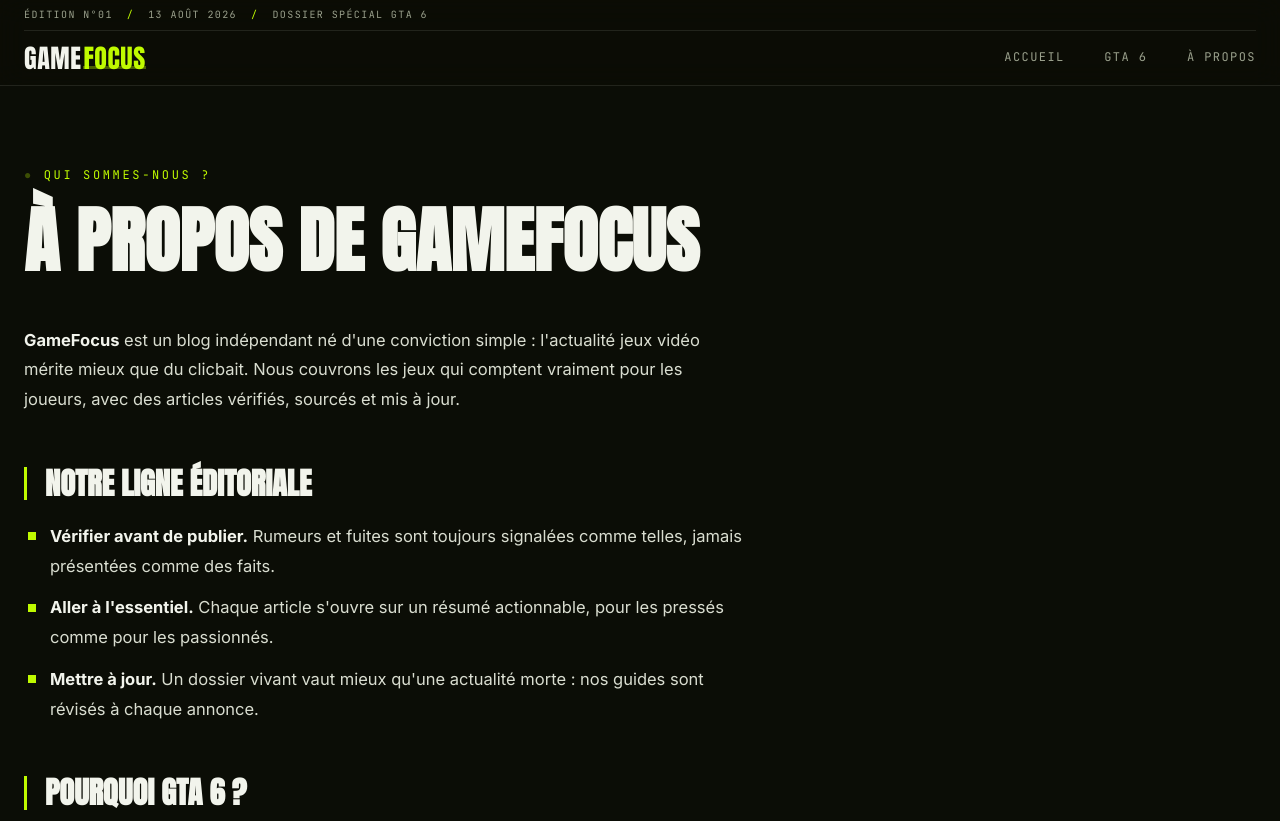
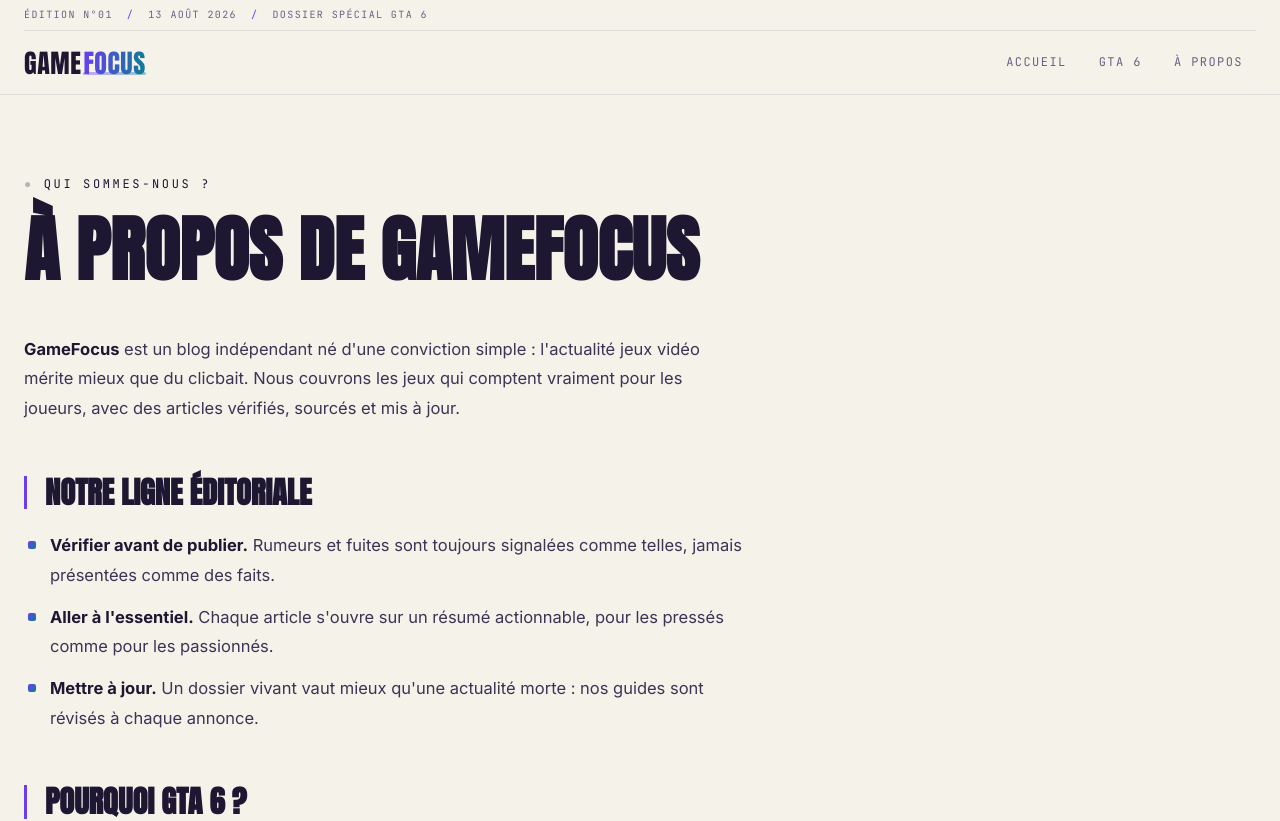
Before and after one commit to sam-johnny/gamefocus, a Next.js app: page /a-propos/ in a window 1280 px wide. Shown: the top 821 px of the page. Built offline with nearby package versions, Linux system fonts and the light colour scheme; a web font is replaced by a local one.

Commit message:
Refonte visuelle : design system clair/sombre automatique + direction artistique GTA 6

```diff
--- a/app/globals.css
+++ b/app/globals.css
@@ -1,26 +1,81 @@
 /* ============================================================
    GAMEFOCUS — Design system
-   Palette : noir forêt + néon lime, esprit magazine de nuit
+   Thème automatique clair/sombre (suit le système, choix manuel
+   mémorisé via [data-theme] sur <html>). Palette sombre : nuit
+   violette + cyan ; palette claire : papier chaud + violet profond.
+   Le dossier GTA 6 surcharge les accents (.game-gta-6).
    ============================================================ */
 
+/* ---------- Jetons : thème sombre (défaut) ---------- */
+
 :root {
-  --bg: #0b0d06;
-  --bg-raise: #12150a;
-  --bg-card: #151a0c;
-  --line: rgba(242, 244, 236, 0.1);
-  --line-strong: rgba(242, 244, 236, 0.22);
-  --text: #f2f4ec;
-  --muted: #9aa08c;
-  --accent: #bffa00;
-  --accent-soft: rgba(191, 250, 0, 0.12);
-  --accent-2: #fbff85;
-  --ink: #0b0d06;
+  --bg: #0c0a15;
+  --bg-raise: #141022;
+  --bg-card: #181228;
+  --line: rgba(237, 232, 255, 0.09);
+  --line-strong: rgba(237, 232, 255, 0.22);
+  --text: #f1edfc;
+  --muted: #9c93ba;
+  --prose: #d3cce6;
+  --accent: #a78bfa;
+  --accent-2: #6fe3f9;
+  --accent-soft: rgba(167, 139, 250, 0.13);
+  --ink: #120e20;
+  --header-bg: rgba(12, 10, 21, 0.78);
+  --footer-bg: #080612;
+  --shadow-card: 0 18px 44px rgba(4, 1, 14, 0.45);
   --ease: cubic-bezier(0.22, 1, 0.36, 1);
+  --radius: 18px;
+  color-scheme: dark;
 }
+
+/* ---------- Jetons : thème clair ---------- */
+
+[data-theme="light"] {
+  --bg: #f5f2ea;
+  --bg-raise: #fdfbf5;
+  --bg-card: #fffdf8;
+  --line: rgba(25, 17, 48, 0.1);
+  --line-strong: rgba(25, 17, 48, 0.24);
+  --text: #1e1732;
+  --muted: #6a6184;
+  --prose: #3c3455;
+  --accent: #6a3df0;
+  --accent-2: #0d7d95;
+  --accent-soft: rgba(106, 61, 240, 0.09);
+  --ink: #ffffff;
+  --header-bg: rgba(245, 242, 234, 0.82);
+  --footer-bg: #eae5d9;
+  --shadow-card: 0 16px 38px rgba(42, 28, 90, 0.13);
+  color-scheme: light;
+}
+
+@media (prefers-color-scheme: light) {
+  :root:not([data-theme="dark"]) {
+    --bg: #f5f2ea;
+    --bg-raise: #fdfbf5;
+    --bg-card: #fffdf8;
+    --line: rgba(25, 17, 48, 0.1);
+    --line-strong: rgba(25, 17, 48, 0.24);
+    --text: #1e1732;
+    --muted: #6a6184;
+    --prose: #3c3455;
+    --accent: #6a3df0;
+    --accent-2: #0d7d95;
+    --accent-soft: rgba(106, 61, 240, 0.09);
+    --ink: #ffffff;
+    --header-bg: rgba(245, 242, 234, 0.82);
+    --footer-bg: #eae5d9;
+    --shadow-card: 0 16px 38px rgba(42, 28, 90, 0.13);
+    color-scheme: light;
+  }
+}
+
+/* ---------- Base ---------- */
 
 * { box-sizing: border-box; margin: 0; padding: 0; }
 
-html { scroll-behavior: smooth; }
+html { scroll-behavior: smooth; scroll-padding-top: 118px; }
 
 body {
   background: var(--bg);
@@ -30,13 +85,23 @@
   line-height: 1.6;
   -webkit-font-smoothing: antialiased;
   overflow-x: hidden;
+  transition: background-color 0.35s var(--ease), color 0.35s var(--ease);
 }
 
 ::selection { background: var(--accent); color: var(--ink); }
 
+:focus-visible {
+  outline: 2px solid var(--accent);
+  outline-offset: 3px;
+  border-radius: 4px;
+}
+
 ::-webkit-scrollbar { width: 10px; }
 ::-webkit-scrollbar-track { background: var(--bg); }
-::-webkit-scrollbar-thumb { background: #2a2f1b; border-radius: 5px; }
+::-webkit-scrollbar-thumb {
+  background: color-mix(in srgb, var(--accent) 26%, var(--bg-raise));
+  border-radius: 5px;
+}
 ::-webkit-scrollbar-thumb:hover { background: var(--accent); }
 
 img { display: block; max-width: 100%; }
@@ -54,9 +119,9 @@
   position: sticky;
   top: 0;
   z-index: 50;
-  background: rgba(11, 13, 6, 0.82);
-  backdrop-filter: blur(14px);
-  -webkit-backdrop-filter: blur(14px);
+  background: var(--header-bg);
+  backdrop-filter: blur(16px);
+  -webkit-backdrop-filter: blur(16px);
   border-bottom: 1px solid var(--line);
 }
 
@@ -84,6 +149,12 @@
   gap: 24px;
 }
 
+.header-actions {
+  display: flex;
+  align-items: center;
+  gap: 26px;
+}
+
 .logo {
   font-family: var(--font-display), sans-serif;
   font-size: 26px;
@@ -95,24 +166,30 @@
 }
 
 .logo-game { color: var(--text); }
+
 .logo-focus {
-  color: var(--accent);
   position: relative;
+  background: linear-gradient(92deg, var(--accent), var(--accent-2));
+  -webkit-background-clip: text;
+  background-clip: text;
+  color: transparent;
 }
+
 .logo-focus::after {
   content: "";
   position: absolute;
   left: 0;
   right: 0;
-  bottom: 2px;
+  bottom: 1px;
   height: 3px;
-  background: var(--accent);
-  opacity: 0.35;
+  background: linear-gradient(90deg, var(--accent), var(--accent-2));
+  opacity: 0.4;
+  border-radius: 2px;
 }
 
 .main-nav {
   display: flex;
-  gap: 28px;
+  gap: 6px;
   font-family: var(--font-mono), monospace;
   font-size: 12px;
   letter-spacing: 0.12em;
@@ -121,24 +198,52 @@
 
 .main-nav a {
   color: var(--muted);
-  transition: color 0.25s var(--ease);
-  position: relative;
+  padding: 8px 13px;
+  border-radius: 999px;
+  transition: color 0.25s var(--ease), background-color 0.25s var(--ease);
 }
 
-.main-nav a::before {
-  content: "▸";
-  color: var(--accent);
-  opacity: 0;
-  margin-right: 4px;
-  transition: opacity 0.25s var(--ease);
+.main-nav a:hover {
+  color: var(--text);
+  background: var(--accent-soft);
 }
 
-.main-nav a:hover { color: var(--text); }
-.main-nav a:hover::before { opacity: 1; }
+/* Bouton de bascule de thème */
+
+.theme-toggle {
+  flex-shrink: 0;
+  width: 40px;
+  height: 40px;
+  display: grid;
+  place-items: center;
+  border-radius: 50%;
+  border: 1px solid var(--line-strong);
+  background: transparent;
+  color: var(--muted);
+  cursor: pointer;
+  transition: color 0.25s var(--ease), border-color 0.25s var(--ease), transform 0.25s var(--ease);
+}
+
+.theme-toggle:hover {
+  color: var(--accent);
+  border-color: var(--accent);
+  transform: rotate(18deg);
+}
+
+.theme-toggle svg { width: 18px; height: 18px; display: none; }
+.theme-toggle.is-auto .icon-auto,
+.theme-toggle.is-light .icon-sun,
+.theme-toggle.is-dark .icon-moon { display: block; }
 
 /* ============ Hero ============ */
+/* Le hero repose sur un visuel sombre : ses couleurs sont fixes,
+   indépendantes du thème clair/sombre. */
 
 .hero {
+  --hero-text: #f4f1ff;
+  --hero-muted: rgba(244, 241, 255, 0.74);
+  --hero-accent: #b79cff;
+  --hero-accent-2: #7df9ff;
   position: relative;
   min-height: 94svh;
   display: flex;
@@ -159,8 +264,8 @@
   position: absolute;
   inset: 0;
   background:
-    linear-gradient(180deg, rgba(11, 13, 6, 0.55) 0%, rgba(11, 13, 6, 0.05) 35%, rgba(11, 13, 6, 0.72) 72%, var(--bg) 100%),
-    radial-gradient(60% 60% at 20% 80%, rgba(11, 13, 6, 0.55), transparent 70%);
+    linear-gradient(180deg, rgba(10, 7, 20, 0.55) 0%, rgba(10, 7, 20, 0.05) 35%, rgba(10, 7, 20, 0.72) 72%, #0c0a15 100%),
+    radial-gradient(60% 60% at 20% 80%, rgba(10, 7, 20, 0.55), transparent 70%);
 }
 
 .particle-field {
@@ -180,7 +285,7 @@
   font-size: 12px;
   letter-spacing: 0.22em;
   text-transform: uppercase;
-  color: var(--accent);
+  color: var(--hero-accent);
   margin-bottom: 22px;
 }
 
@@ -207,12 +312,15 @@
   width: max-content;
 }
 
-.hero-title-top { color: var(--text); }
+.hero-title-top {
+  color: var(--hero-text);
+  text-shadow: 0 8px 44px rgba(6, 2, 16, 0.6);
+}
 
 .hero-title-bottom {
   color: transparent;
-  -webkit-text-stroke: 2px var(--accent);
-  text-stroke: 2px var(--accent);
+  -webkit-text-stroke: 2px var(--hero-accent);
+  text-stroke: 2px var(--hero-accent);
 }
 
 .hero-title-script {
@@ -222,23 +330,36 @@
   font-family: var(--font-serif), serif;
   font-style: italic;
   font-size: clamp(1.6rem, 4.6vw, 4rem);
-  color: var(--accent-2);
+  color: var(--hero-accent-2);
   margin-inline-start: clamp(1rem, 12vw, 12rem);
   margin-block-end: -0.45em;
   z-index: 2;
   transform: rotate(-4deg);
+  text-shadow: 0 4px 22px rgba(6, 2, 16, 0.55);
 }
 
 .hero-sub {
   max-width: 560px;
   font-size: 17px;
-  color: var(--muted);
+  color: var(--hero-muted);
   margin-bottom: 36px;
 }
 
-.hero-sub strong { color: var(--text); }
+.hero-sub strong { color: var(--hero-text); }
 
 .hero-cta { display: flex; gap: 16px; flex-wrap: wrap; }
+
+.hero-cta .btn-ghost {
+  border-color: rgba(244, 241, 255, 0.4);
+  color: var(--hero-text);
+  background: rgba(10, 7, 20, 0.35);
+  backdrop-filter: blur(6px);
+}
+
+.hero-cta .btn-ghost:hover {
+  border-color: var(--hero-accent);
+  color: var(--hero-accent);
+}
 
 .hero-scroll {
   position: absolute;
@@ -247,7 +368,7 @@
   z-index: 2;
   width: 22px;
   height: 38px;
-  border: 1.5px solid var(--line-strong);
+  border: 1.5px solid rgba(244, 241, 255, 0.45);
   border-radius: 12px;
   display: flex;
   justify-content: center;
@@ -258,7 +379,7 @@
   width: 3px;
   height: 8px;
   border-radius: 2px;
-  background: var(--accent);
+  background: var(--hero-accent);
   animation: scrollhint 1.8s var(--ease) infinite;
 }
 
@@ -280,26 +401,26 @@
   font-size: 12.5px;
   letter-spacing: 0.1em;
   text-transform: uppercase;
-  transition: transform 0.3s var(--ease), box-shadow 0.3s var(--ease), background 0.3s var(--ease), color 0.3s var(--ease);
+  transition: transform 0.3s var(--ease), box-shadow 0.3s var(--ease), background 0.3s var(--ease), color 0.3s var(--ease), border-color 0.3s var(--ease);
   cursor: pointer;
   border: 1px solid transparent;
 }
 
 .btn-primary {
-  background: var(--accent);
+  background: linear-gradient(115deg, var(--accent), color-mix(in srgb, var(--accent) 62%, var(--accent-2)));
   color: var(--ink);
   font-weight: 700;
 }
 
 .btn-primary:hover {
   transform: translateY(-2px);
-  box-shadow: 0 12px 32px rgba(191, 250, 0, 0.28);
+  box-shadow: 0 12px 32px color-mix(in srgb, var(--accent) 34%, transparent);
 }
 
 .btn-ghost {
   border-color: var(--line-strong);
   color: var(--text);
-  background: rgba(11, 13, 6, 0.35);
+  background: color-mix(in srgb, var(--bg) 42%, transparent);
 }
 
 .btn-ghost:hover {
@@ -315,10 +436,9 @@
 .marquee {
   display: flex;
   align-items: stretch;
-  background: var(--accent);
+  background: linear-gradient(90deg, var(--accent), color-mix(in srgb, var(--accent) 55%, var(--accent-2)));
   color: var(--ink);
   overflow: hidden;
-  border-block: 1px solid var(--ink);
 }
 
 .marquee-clock {
@@ -424,22 +544,33 @@
 }
 
 .countdown-cell {
-  background: var(--bg-raise);
+  background:
+    radial-gradient(120% 130% at 50% -20%, var(--accent-soft), transparent 62%),
+    var(--bg-raise);
   border: 1px solid var(--line);
+  border-radius: var(--radius);
   padding: clamp(20px, 4vw, 44px) 12px;
   text-align: center;
   position: relative;
   overflow: hidden;
+  transition: border-color 0.35s var(--ease), transform 0.35s var(--ease), box-shadow 0.35s var(--ease);
+}
+
+.countdown-cell:hover {
+  border-color: color-mix(in srgb, var(--accent) 42%, transparent);
+  transform: translateY(-3px);
+  box-shadow: 0 14px 34px color-mix(in srgb, var(--accent) 16%, transparent);
 }
 
 .countdown-cell::after {
   content: "";
   position: absolute;
-  inset-inline: 0;
+  inset-inline: 14px;
   bottom: 0;
   height: 2px;
-  background: var(--accent);
-  opacity: 0.7;
+  border-radius: 2px;
+  background: linear-gradient(90deg, transparent, var(--accent), var(--accent-2), transparent);
+  opacity: 0.85;
 }
 
 .countdown-value {
@@ -463,7 +594,7 @@
 
 .countdown-progress {
   margin-top: 26px;
-  height: 6px;
+  height: 8px;
   background: var(--bg-raise);
   border: 1px solid var(--line);
   border-radius: 99px;
@@ -491,16 +622,18 @@
 .card {
   background: var(--bg-card);
   border: 1px solid var(--line);
+  border-radius: var(--radius);
   overflow: hidden;
   height: 100%;
   display: flex;
   flex-direction: column;
-  transition: border-color 0.35s var(--ease), transform 0.35s var(--ease);
+  transition: border-color 0.35s var(--ease), transform 0.35s var(--ease), box-shadow 0.35s var(--ease);
 }
 
 .card:hover {
-  border-color: var(--line-strong);
-  transform: translateY(-4px);
+  border-color: color-mix(in srgb, var(--accent) 45%, transparent);
+  transform: translateY(-5px);
+  box-shadow: var(--shadow-card);
 }
 
 .card-media {
@@ -540,7 +673,7 @@
   background: var(--accent-soft);
   color: var(--accent);
   border: 1px solid color-mix(in srgb, var(--accent) 35%, transparent);
-  padding: 3px 10px;
+  padding: 4px 12px;
   border-radius: 99px;
   font-weight: 700;
   text-transform: uppercase;
@@ -557,7 +690,7 @@
 }
 
 .card-title a { transition: color 0.3s var(--ease); }
-.card:hover .card-title a { color: var(--accent-2); }
+.card:hover .card-title a { color: var(--accent); }
 
 .card-excerpt {
   color: var(--muted);
@@ -582,6 +715,7 @@
 .card-featured {
   display: grid;
   grid-template-columns: 1.25fr 1fr;
+  border-color: color-mix(in srgb, var(--accent) 30%, transparent);
 }
 
 .card-featured .card-media { aspect-ratio: auto; height: 100%; min-height: 340px; }
@@ -607,7 +741,8 @@
 .ad-slot {
   margin-block: 34px;
   border: 1px dashed var(--line-strong);
-  background: rgba(242, 244, 236, 0.02);
+  border-radius: 14px;
+  background: color-mix(in srgb, var(--text) 3%, transparent);
   display: flex;
   flex-direction: column;
   align-items: center;
@@ -630,11 +765,14 @@
 
 .follow-box {
   border: 1px solid var(--line-strong);
+  border-radius: 26px;
   background:
     radial-gradient(80% 120% at 85% 0%, var(--accent-soft), transparent 60%),
+    radial-gradient(60% 100% at 8% 100%, color-mix(in srgb, var(--accent-2) 10%, transparent), transparent 55%),
     var(--bg-raise);
   padding: clamp(40px, 7vw, 84px);
   text-align: center;
+  box-shadow: var(--shadow-card);
 }
 
 .follow-kicker {
@@ -681,7 +819,7 @@
   margin-bottom: 26px;
 }
 
-.breadcrumb a { color: var(--accent); }
+.breadcrumb a { color: var(--accent); font-weight: 700; }
 .breadcrumb a:hover { text-decoration: underline; }
 
 .article-title {
@@ -706,8 +844,10 @@
 
 .article-cover {
   border: 1px solid var(--line);
+  border-radius: var(--radius);
   overflow: hidden;
   margin-bottom: 54px;
+  box-shadow: var(--shadow-card);
 }
 
 .article-cover img { width: 100%; aspect-ratio: 21 / 9; object-fit: cover; }
@@ -731,6 +871,7 @@
 
 .aside-box {
   border: 1px solid var(--line);
+  border-radius: var(--radius);
   background: var(--bg-raise);
   padding: 26px;
 }
@@ -756,8 +897,11 @@
 /* Encadré l'essentiel */
 
 .keypoints {
-  border: 1px solid rgba(191, 250, 0, 0.4);
-  background: var(--accent-soft);
+  border: 1px solid color-mix(in srgb, var(--accent) 42%, transparent);
+  border-radius: var(--radius);
+  background:
+    radial-gradient(120% 160% at 100% 0%, var(--accent-soft), transparent 58%),
+    var(--bg-raise);
   padding: 28px 30px;
   margin-bottom: 44px;
 }
@@ -791,7 +935,7 @@
 
 .prose { max-width: 720px; font-size: 16.5px; line-height: 1.8; }
 
-.prose p { margin-bottom: 26px; color: #d9ddd0; }
+.prose p { margin-bottom: 26px; color: var(--prose); }
 .prose strong { color: var(--text); font-weight: 700; }
 
 .prose h2 {
@@ -816,7 +960,7 @@
 .prose ul li {
   padding-left: 26px;
   position: relative;
-  color: #d9ddd0;
+  color: var(--prose);
 }
 
 .prose ul li::before {
@@ -826,13 +970,15 @@
   top: 0.62em;
   width: 8px;
   height: 8px;
-  background: var(--accent);
+  border-radius: 2px;
+  background: linear-gradient(135deg, var(--accent), var(--accent-2));
 }
 
 .prose blockquote {
   margin: 40px 0;
   padding: 30px 34px;
   border-left: 3px solid var(--accent);
+  border-radius: 0 var(--radius) var(--radius) 0;
   background: var(--bg-raise);
 }
 
@@ -855,7 +1001,7 @@
 }
 
 .prose figure { margin: 36px 0; }
-.prose figure img { border: 1px solid var(--line); }
+.prose figure img { border: 1px solid var(--line); border-radius: var(--radius); }
 .prose figcaption {
   margin-top: 10px;
   font-family: var(--font-mono), monospace;
@@ -879,9 +1025,13 @@
 
 .faq-item {
   border: 1px solid var(--line);
+  border-radius: 14px;
   background: var(--bg-raise);
   margin-bottom: 12px;
+  transition: border-color 0.3s var(--ease);
 }
+
+.faq-item:hover { border-color: color-mix(in srgb, var(--accent) 38%, transparent); }
 
 .faq-item summary {
   cursor: pointer;
@@ -908,7 +1058,7 @@
 }
 
 .faq-item[open] summary::after { transform: rotate(45deg); }
-.faq-item summary:hover { color: var(--accent-2); }
+.faq-item summary:hover { color: var(--accent); }
 
 .faq-item p {
   padding: 0 22px 20px;
@@ -943,7 +1093,7 @@
 
 /* ============ Hub (dossier par jeu) ============ */
 
-.hub-page { padding-top: 56px; }
+.hub-page { padding-top: 56px; position: relative; }
 
 .hub-facts {
   display: grid;
@@ -973,13 +1123,15 @@
   height: 100%;
   background: var(--bg-card);
   border: 1px solid var(--line);
+  border-radius: var(--radius);
   overflow: hidden;
-  transition: border-color 0.35s var(--ease), transform 0.35s var(--ease);
+  transition: border-color 0.35s var(--ease), transform 0.35s var(--ease), box-shadow 0.35s var(--ease);
 }
 
 .hub-card:hover {
-  border-color: var(--line-strong);
-  transform: translateY(-4px);
+  border-color: color-mix(in srgb, var(--accent) 45%, transparent);
+  transform: translateY(-5px);
+  box-shadow: var(--shadow-card);
 }
 
 .hub-card-media {
@@ -1013,7 +1165,7 @@
   transition: color 0.3s var(--ease);
 }
 
-.hub-card:hover .hub-card-title { color: var(--accent-2); }
+.hub-card:hover .hub-card-title { color: var(--accent); }
 
 .hub-card-tagline { color: var(--muted); font-size: 14px; line-height: 1.6; }
 
@@ -1023,7 +1175,7 @@
 
 .site-footer {
   border-top: 1px solid var(--line);
-  background: #080a04;
+  background: var(--footer-bg);
   overflow: hidden;
 }
 
@@ -1039,7 +1191,11 @@
   font-size: 24px;
   text-transform: uppercase;
   margin-bottom: 14px;
-  color: var(--accent);
+  background: linear-gradient(92deg, var(--accent), var(--accent-2));
+  -webkit-background-clip: text;
+  background-clip: text;
+  color: transparent;
+  width: max-content;
 }
 
 .footer-text { color: var(--muted); font-size: 14px; max-width: 340px; }
@@ -1077,7 +1233,7 @@
   text-transform: uppercase;
   line-height: 0.9;
   color: transparent;
-  -webkit-text-stroke: 1.5px rgba(191, 250, 0, 0.28);
+  -webkit-text-stroke: 1.5px color-mix(in srgb, var(--accent) 30%, transparent);
   white-space: nowrap;
 }
 
@@ -1113,6 +1269,104 @@
   html { scroll-behavior: auto; }
 }
 
+/* ============================================================
+   Dossier GTA 6 — direction artistique « Vice City »
+   Les accents (--accent, --accent-2, --accent-soft) sont injectés
+   par app/[game]/layout.tsx depuis content/gta-6/_jeu.json
+   (rose néon + orange sunset). Ici : les ornements propres au jeu.
+   ============================================================ */
+
+/* Halo sunset au sommet du hub et des articles du dossier */
+
+.game-gta-6 .hub-page::before,
+.game-gta-6 .article-page::before {
+  content: "";
+  position: absolute;
+  inset: 0 0 auto 0;
+  height: 460px;
+  background:
+    radial-gradient(52% 68% at 84% 0%, color-mix(in srgb, var(--accent-2) 15%, transparent), transparent 62%),
+    radial-gradient(58% 78% at 10% 8%, color-mix(in srgb, var(--accent) 15%, transparent), transparent 64%);
+  pointer-events: none;
+}
+
+.game-gta-6 .article-page { position: relative; }
+
+/* Titres en dégradé rose → orange, signature Vice City */
+
+.game-gta-6 .article-title,
+.game-gta-6 .section-title {
+  background: linear-gradient(96deg, var(--accent) 8%, var(--accent-2) 88%);
+  -webkit-background-clip: text;
+  background-clip: text;
+  color: transparent;
+}
+
+/* Le filet d'accent des intertitres passe en dégradé vertical */
+
+.game-gta-6 .prose h2,
+.game-gta-6 .faq-title {
+  border-left: 0;
+  padding-left: 20px;
+  position: relative;
+}
+
+.game-gta-6 .prose h2::before,
+.game-gta-6 .faq-title::before {
+  content: "";
+  position: absolute;
+  left: 0;
+  top: 0.08em;
+  bottom: 0.08em;
+  width: 3px;
+  border-radius: 2px;
+  background: linear-gradient(180deg, var(--accent), var(--accent-2));
+}
+
+/* Couvertures : cadre néon rose avec lueur sunset */
+
+.game-gta-6 .article-cover {
+  border-color: color-mix(in srgb, var(--accent) 48%, transparent);
+  box-shadow:
+    0 0 0 1px color-mix(in srgb, var(--accent) 18%, transparent),
+    0 22px 60px color-mix(in srgb, var(--accent) 24%, transparent);
+}
+
+/* Encadré « L'essentiel » : fond sunset naissant */
+
+.game-gta-6 .keypoints {
+  border-color: color-mix(in srgb, var(--accent) 52%, transparent);
+  background:
+    radial-gradient(130% 170% at 100% 0%, var(--accent-soft), transparent 58%),
+    radial-gradient(120% 160% at 0% 100%, color-mix(in srgb, var(--accent-2) 10%, transparent), transparent 55%),
+    var(--bg-raise);
+}
+
+/* Citations et encadrés latéraux teintés */
+
+.game-gta-6 .prose blockquote {
+  border-left: 0;
+  border-radius: var(--radius);
+  background:
+    linear-gradient(120deg, var(--accent-soft), transparent 70%),
+    var(--bg-raise);
+  box-shadow: inset 3px 0 0 var(--accent);
+}
+
+.game-gta-6 .aside-box {
+  border-color: color-mix(in srgb, var(--accent) 32%, transparent);
+}
+
+/* Survol des cartes du dossier : lueur rose */
+
+.game-gta-6 .card:hover {
+  box-shadow: 0 20px 54px color-mix(in srgb, var(--accent) 22%, transparent);
+}
+
+/* Sélection de texte aux couleurs du dossier */
+
+.game-gta-6 ::selection { background: var(--accent); color: #fff; }
+
 /* ============ Responsive ============ */
 
 @media (max-width: 1020px) {
@@ -1126,7 +1380,17 @@
 
 @media (max-width: 760px) {
   .section { padding-block: 60px; }
-  .main-nav { gap: 16px; font-size: 11px; }
+  .header-main { flex-wrap: wrap; row-gap: 6px; padding-block: 12px; }
+  .header-actions { width: 100%; justify-content: space-between; gap: 12px; }
+  .main-nav {
+    gap: 2px;
+    font-size: 11px;
+    overflow-x: auto;
+    scrollbar-width: none;
+    flex: 1;
+  }
+  .main-nav::-webkit-scrollbar { display: none; }
+  .main-nav a { padding: 8px 9px; white-space: nowrap; }
   .section-note { display: none; }
   .articles-grid { gap: 18px; }
   .grid-item,
```
